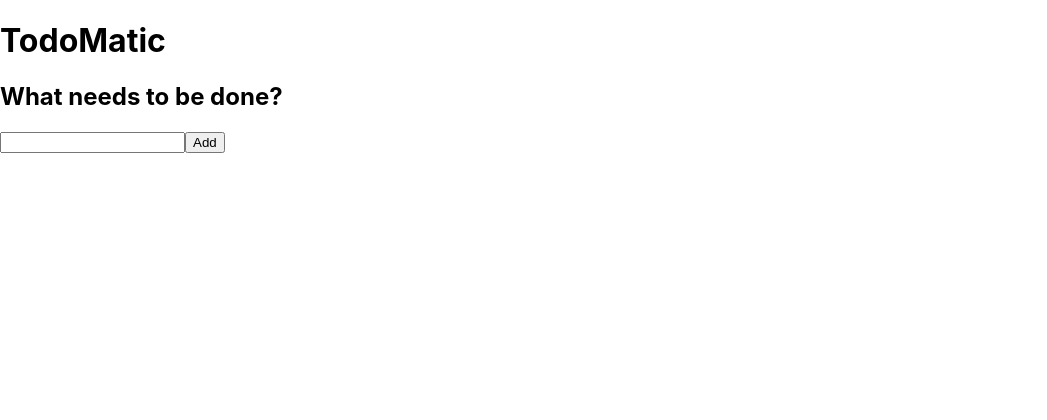
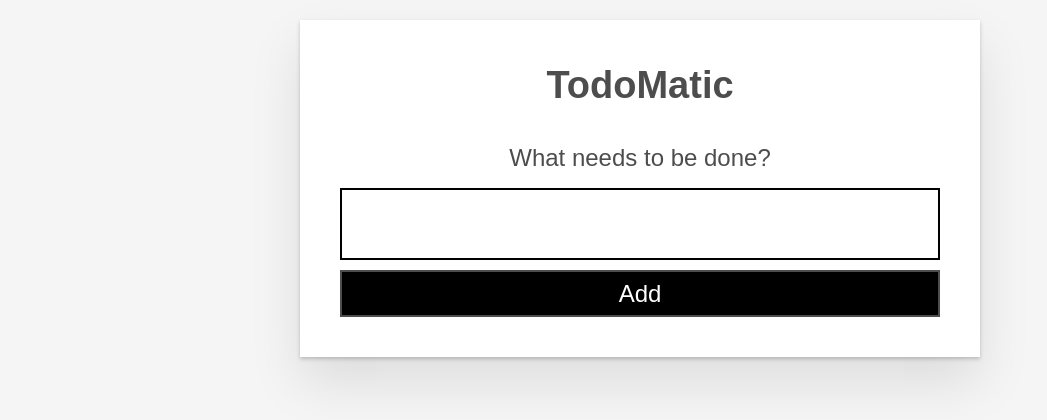
Before and after one commit to rabigautam/todo_list, a React (Create React App) app: page / in a window 1280 px wide. Shown: the top 420 px of the page, without its empty margins (0-1047 px from the left). Built offline with nearby package versions, Linux system fonts and the light colour scheme.

Commit message:
feat:add css for todo form

```diff
--- a/src/index.css
+++ b/src/index.css
@@ -1,13 +1,213 @@
+/* RESETS */
+*,
+*::before,
+*::after {
+  box-sizing: border-box;
+}
+*:focus {
+  outline: 3px dashed #228bec;
+  outline-offset: 0;
+}
+html {
+  font: 62.5% / 1.15 sans-serif;
+}
+h1,
+h2 {
+  margin-bottom: 0;
+}
+ul {
+  list-style: none;
+  padding: 0;
+}
+button {
+  border: none;
+  margin: 0;
+  padding: 0;
+  width: auto;
+  overflow: visible;
+  background: transparent;
+  color: inherit;
+  font: inherit;
+  line-height: normal;
+  -webkit-font-smoothing: inherit;
+  -moz-osx-font-smoothing: inherit;
+  appearance: none;
+}
+button::-moz-focus-inner {
+  border: 0;
+}
+button,
+input,
+optgroup,
+select,
+textarea {
+  font-family: inherit;
+  font-size: 100%;
+  line-height: 1.15;
+  margin: 0;
+}
+button,
+input {
+  overflow: visible;
+}
+input[type="text"] {
+  border-radius: 0;
+}
 body {
+  width: 100%;
+  max-width: 68rem;
+  margin: 0 auto;
+  font: 1.6rem/1.25 Arial, sans-serif;
+  background-color: #f5f5f5;
+  color: #4d4d4d;
+}
+@media screen and (min-width: 620px) {
+  body {
+    font-size: 1.9rem;
+    line-height: 1.31579;
+  }
+}
+/*END RESETS*/
+/* GLOBAL STYLES */
+.form-group > input[type="text"] {
+  display: inline-block;
+  margin-top: 0.4rem;
+}
+.btn {
+  padding: 0.8rem 1rem 0.7rem;
+  border: 0.2rem solid #4d4d4d;
+  cursor: pointer;
+  text-transform: capitalize;
+}
+.btn.toggle-btn {
+  border-width: 1px;
+  border-color: #d3d3d3;
+}
+.btn.toggle-btn[aria-pressed="true"] {
+  text-decoration: underline;
+  border-color: #4d4d4d;
+}
+.btn__danger {
+  color: #fff;
+  background-color: #ca3c3c;
+  border-color: #bd2130;
+}
+.btn__filter {
+  border-color: lightgrey;
+}
+.btn__primary {
+  color: #fff;
+  background-color: #000;
+}
+.btn-group {
+  display: flex;
+  justify-content: space-between;
+}
+.btn-group > * {
+  flex: 1 1 49%;
+}
+.btn-group > * + * {
+  margin-left: 0.8rem;
+}
+.label-wrapper {
   margin: 0;
-  font-family: -apple-system, BlinkMacSystemFont, 'Segoe UI', 'Roboto', 'Oxygen',
-    'Ubuntu', 'Cantarell', 'Fira Sans', 'Droid Sans', 'Helvetica Neue',
-    sans-serif;
-  -webkit-font-smoothing: antialiased;
-  -moz-osx-font-smoothing: grayscale;
+  flex: 0 0 100%;
+  text-align: center;
+}
+.visually-hidden {
+  position: absolute !important;
+  height: 1px;
+  width: 1px;
+  overflow: hidden;
+  clip: rect(1px 1px 1px 1px);
+  clip: rect(1px, 1px, 1px, 1px);
+  white-space: nowrap;
 }
 
-code {
-  font-family: source-code-pro, Menlo, Monaco, Consolas, 'Courier New',
-    monospace;
+.stack-large > * + * {
+  margin-top: 2.5rem;
 }
+@media screen and (min-width: 550px) {
+  .stack-small > * + * {
+    margin-top: 1.4rem;
+  }
+  .stack-large > * + * {
+    margin-top: 2.8rem;
+  }
+}
+
+/* END GLOBAL STYLES */
+.todoapp {
+  background: #fff;
+  margin: 2rem 0 4rem 0;
+  padding: 1rem;
+  position: relative;
+  box-shadow: 0 2px 4px 0 rgba(0, 0, 0, 0.2), 0 2.5rem 5rem 0 rgba(0, 0, 0, 0.1);
+}
+@media screen and (min-width: 550px) {
+  .todoapp {
+    padding: 4rem;
+  }
+}
+.todoapp > * {
+  max-width: 50rem;
+  margin-left: auto;
+  margin-right: auto;
+}
+.todoapp > form {
+  max-width: 100%;
+}
+.todoapp > h1 {
+  display: block;
+  max-width: 100%;
+  text-align: center;
+  margin: 0;
+  margin-bottom: 1rem;
+}
+.label__lg {
+  line-height: 1.01567;
+  font-weight: 300;
+  padding: 0.8rem;
+  margin-bottom: 1rem;
+  text-align: center;
+}
+.input__lg {
+  padding: 2rem;
+  border: 2px solid #000;
+}
+.input__lg:focus {
+  border-color: #4d4d4d;
+  box-shadow: inset 0 0 0 2px;
+}
+[class*="__lg"] {
+  display: inline-block;
+  width: 100%;
+  font-size: 1.9rem;
+}
+[class*="__lg"]:not(:last-child) {
+  margin-bottom: 1rem;
+}
+@media screen and (min-width: 620px) {
+  [class*="__lg"] {
+    font-size: 2.4rem;
+  }
+}
+
+/* Todo item styles */
+.todo {
+  display: flex;
+  flex-direction: row;
+  flex-wrap: wrap;
+}
+.todo > * {
+  flex: 0 0 100%;
+}
+.todo-text {
+  width: 100%;
+  min-height: 4.4rem;
+  padding: 0.4rem 0.8rem;
+  border: 2px solid #565656;
+}
+.todo-text:focus {
+  box-shadow: inset 0 0 0 2px;
+}
```
